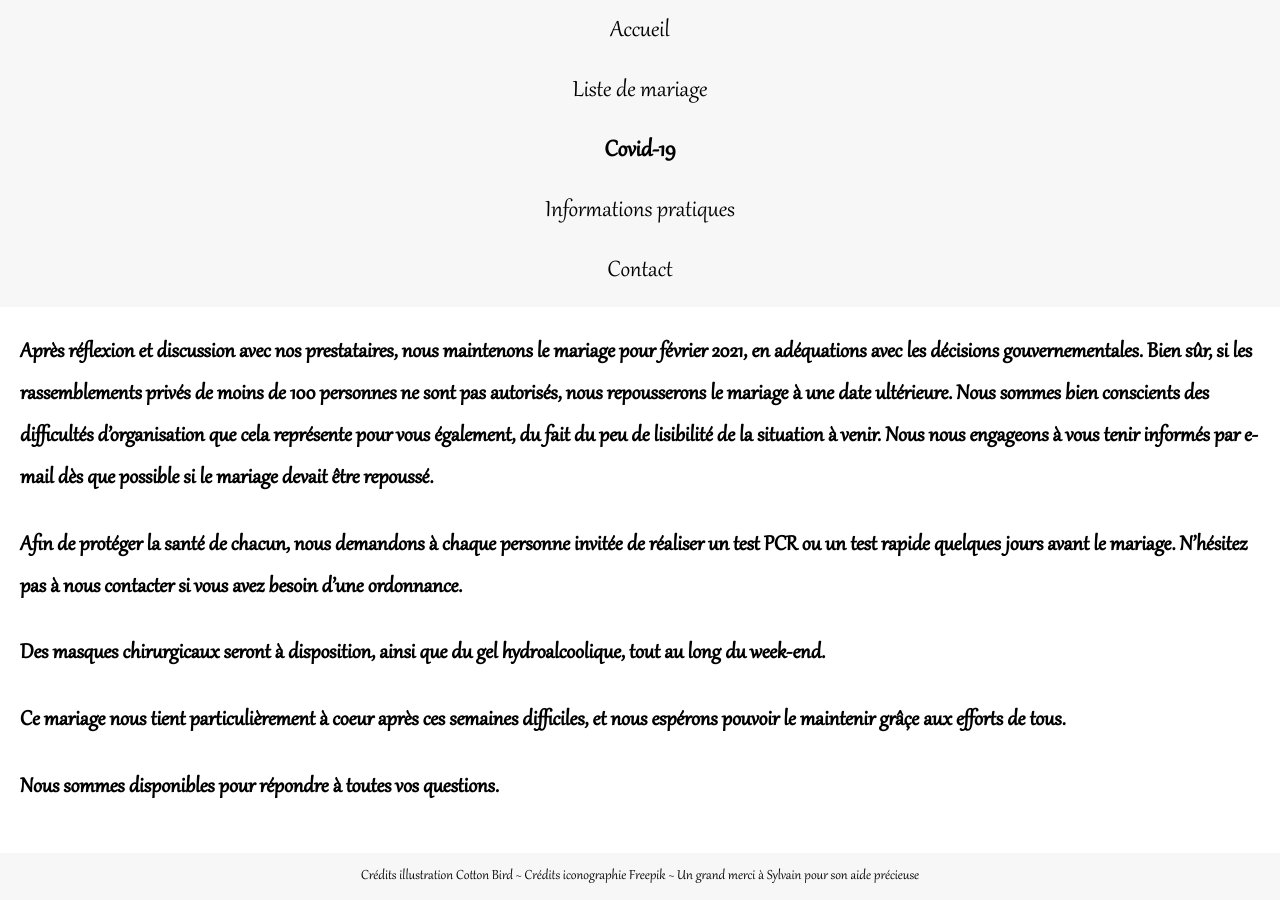
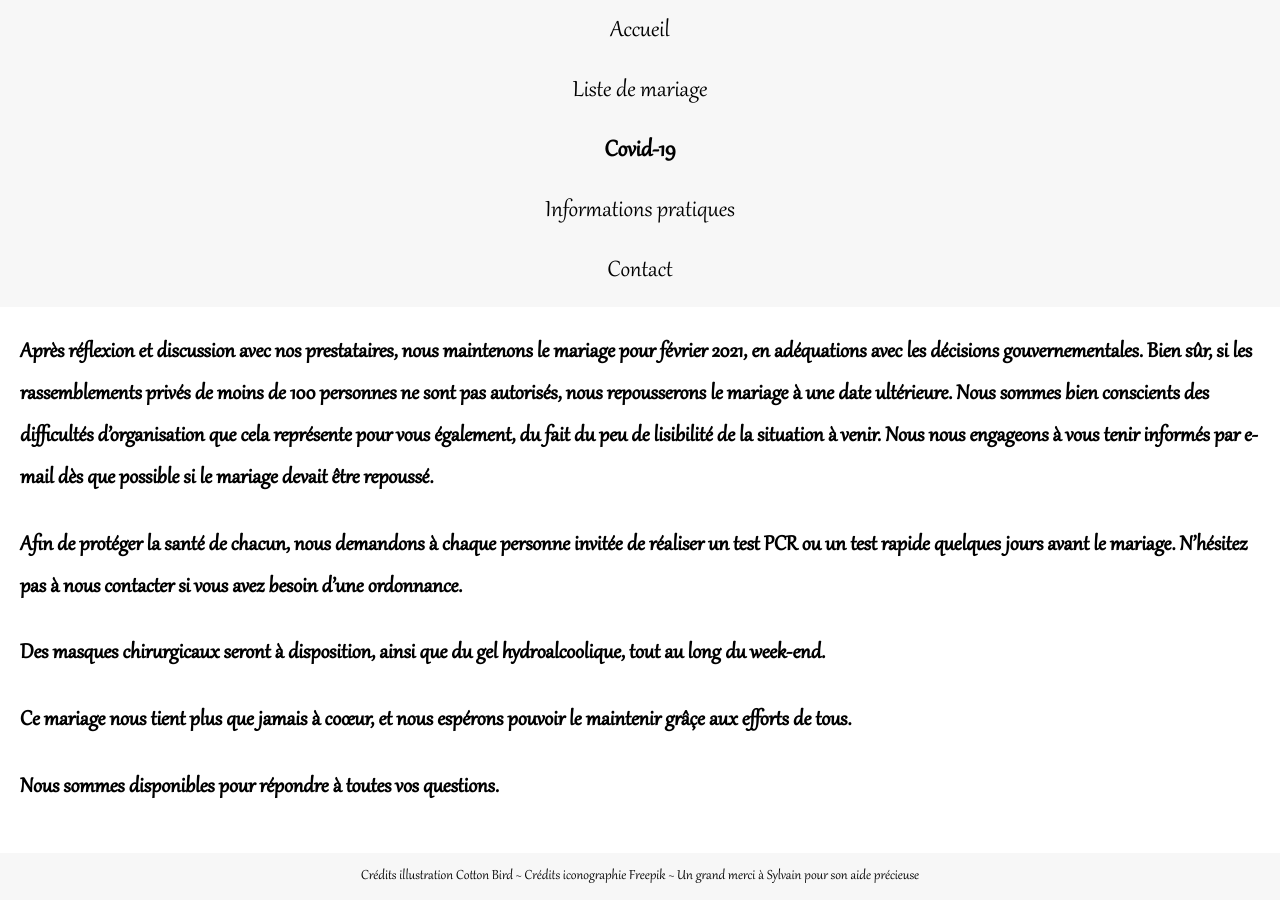
Before and after one commit to Germinal-A/Site-du-Mariage-de-Julia-et-Germain, a Jekyll site: the page built from covid.md, in a window 1280 px wide and 900 px high, scrolled down 725 px. Built offline with Jekyll 4.4.1, drawn with Linux system fonts in a browser that asks for light colours.

Commit message:
Update covid.md

```diff
--- a/covid.md
+++ b/covid.md
@@ -10,6 +10,6 @@ Afin de protéger la santé de chacun, nous demandons à chaque personne invité
 
 Des masques chirurgicaux seront à disposition, ainsi que du gel hydroalcoolique, tout au long du week-end.
 
-Ce mariage nous tient particulièrement à coeur après ces semaines difficiles, et nous espérons pouvoir le maintenir grâçe aux efforts de tous.
+Ce mariage nous tient plus que jamais à coœur, et nous espérons pouvoir le maintenir grâçe aux efforts de tous.
 
 [Nous sommes disponibles pour répondre à toutes vos questions.](/contact)
```
